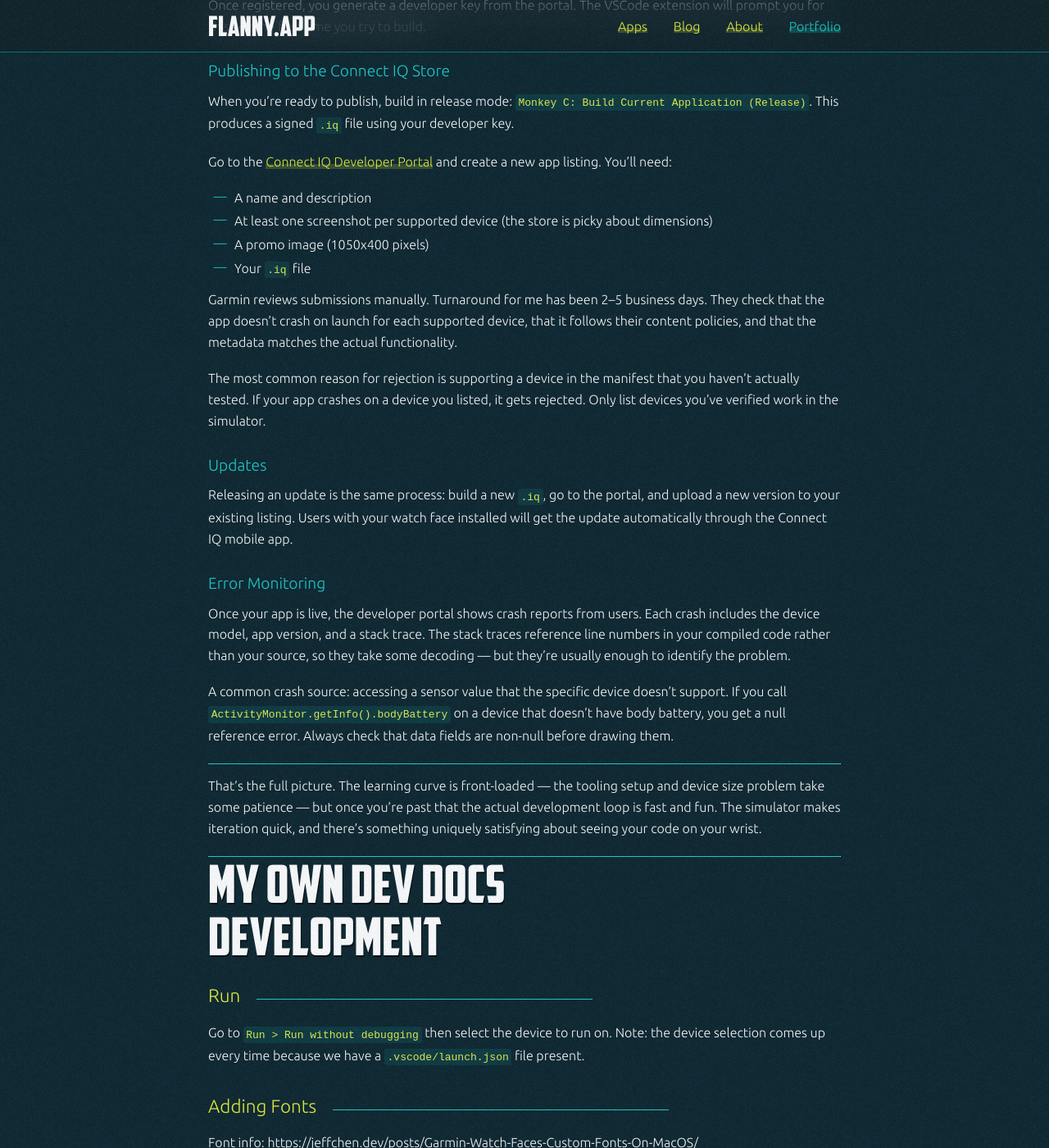
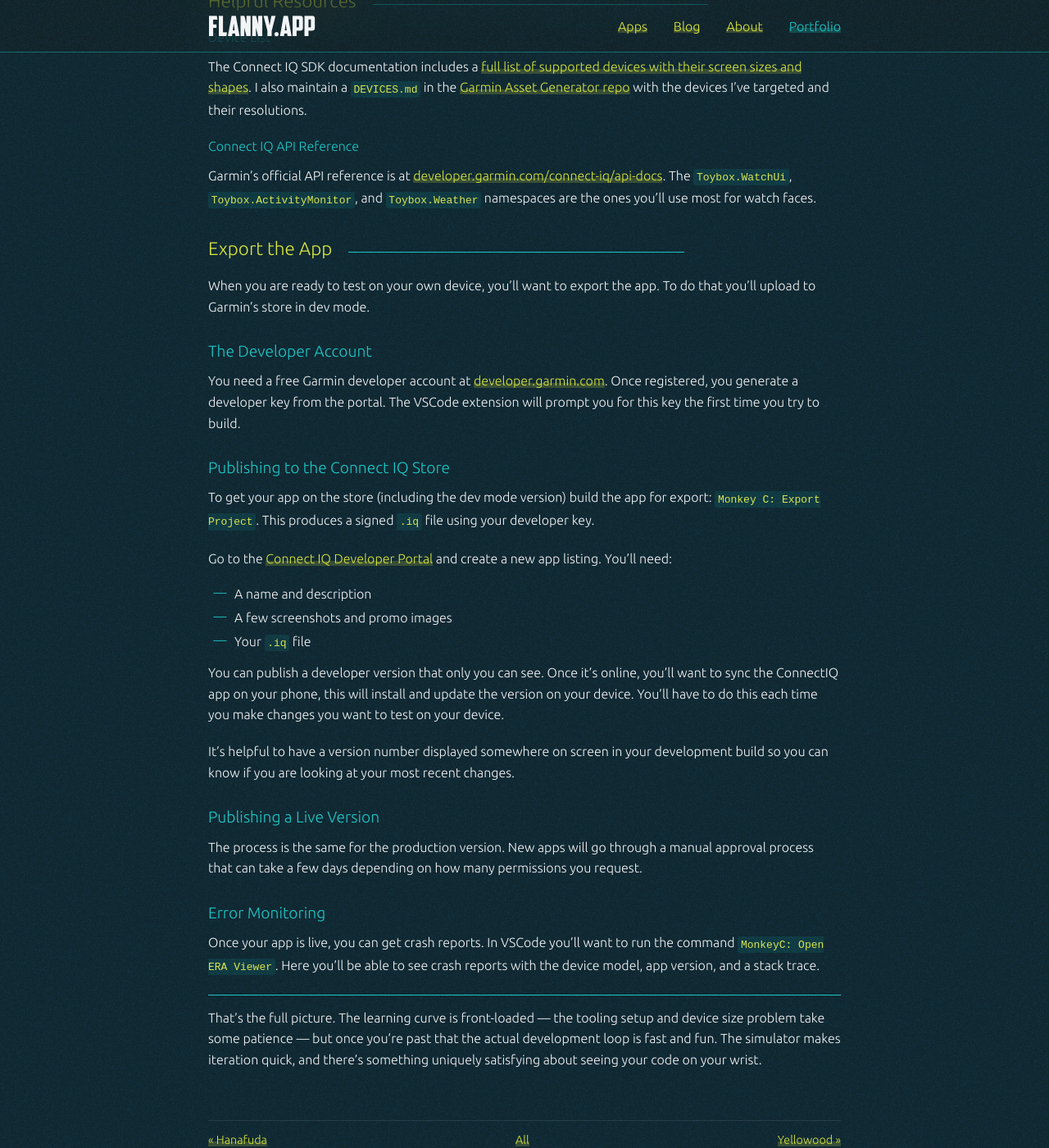
Before and after one commit to pjflanagan/pjflanagan.github.io, a Jekyll site: the page built from _posts/2026-03-11-how-to-make-a-garmin-watch-face.md, in a window 1280 px wide and 1400 px high, scrolled down 5190 px. Shown: the whole window at 82% size. Built offline with Jekyll 4.4.1, drawn with Linux system fonts in a browser that asks for light colours; some of the changed text lies outside the part shown.

````diff
--- a/_posts/2026-03-11-how-to-make-a-garmin-watch-face.md
+++ b/_posts/2026-03-11-how-to-make-a-garmin-watch-face.md
@@ -3,7 +3,7 @@ slug: how-to-make-a-garmin-watch-face
 layout: post
 date: 2026-03-11
 title: How to Make a Garmin Watch Face
-description: A practical guide to building and publishing a custom Garmin watch face with Connect IQ and Monkey C
+description: A quickstart guide to building a Garmin watch face
 categories: garmin tutorial
 image: /assets/posts/2025/cyberpunk/promo-image.png
 github:
@@ -95,9 +95,13 @@ The coordinate system has (0, 0) at the top-left corner. Round watch screens are
 
 One key difference from the Canvas API: **you cannot draw incrementally**. Every call to `onUpdate` should redraw the entire screen from scratch. Don't assume anything from the previous frame is still there.
 
-## Device Sizes
+## Devices
 
-This is Garmin's biggest quirk. There are over a dozen supported screen resolutions, ranging from 240x240 on older Forerunner models to 454x454 on newer AMOLED devices like the Epix. Some screens are round, some are square.
+This is Garmin's biggest quirk. There are over a dozen supported screen resolutions and api versions.
+
+### Device Sizes
+
+Device sizes range from 240x240 on older Forerunner models to 454x454 on newer AMOLED devices like the Epix. Some screens are round, some are square.
 
 The way to handle this is with the **`monkey.jungle` build file**. You can create a separate resource folder for each device (or group of devices with the same resolution), and the build system will use the right one automatically.
 
@@ -123,19 +127,36 @@ var cx = width / 2;
 var cy = height / 2;
 ```
 
+### Device API
+
+Different devices have access to different APIs.
+
+Device support is a matter of how far back you are willing to go. In the `manifest.xml` file you can set an API min version that you support. In the `manifest.xml` file the editor will warn you if you are trying to set a device that doesn't support that feature.
+
+In the code however you are on your own. You will have to add manual checks for availability of methods before calling them. That might look like this:
+
+```
+if (Weather has :getCurrentConditions == false) {
+  resetWeather();
+  return;
+}
+```
+
+In the SDK docs, and in the editor, you can see which API version a feature became available.
+
 ## Colors
 
 On non-AMOLED Garmin devices, the display is limited to **6-bit color** — that means only 4 possible values per RGB channel (0, 85, 170, 255), for a total of 64 colors. Colors you specify that fall between those values get rounded to the nearest available color, sometimes in ugly ways.
 
 The constants in `Graphics` cover the common ones: `COLOR_RED`, `COLOR_BLUE`, `COLOR_GREEN`, `COLOR_YELLOW`, `COLOR_WHITE`, `COLOR_BLACK`, and a handful of others. For custom colors, use hex values — but stay within the 6-bit palette or the result will look wrong on device.
 
-To help with color selection, I built a [6-Bit Color Wheel](/blog/2025/6-bit-color-wheel/) tool that shows all 64 available colors arranged in a 3D cube so you can see how they relate to each other spatially.
+To help with color selection, I built a [6-Bit Color Pallet](https://www.flanny.app/6-bit-color-wheel/) tool that shows all 64 available colors arranged in a 3D cube so you can see how they relate to each other spatially.
 
 AMOLED devices (like the Epix series) have full-color displays, so this limitation doesn't apply to them. If you're targeting only AMOLED devices you can use any color you like.
 
 ## Fonts
 
-Fonts are the other major constraint. You cannot use arbitrary system fonts or load a `.ttf` at runtime. Every font you use must be declared as a **bitmap font** in your resources — the font is rasterized at build time at a specific size, and that's the size you get.
+Fonts are the other major constraint. You cannot use arbitrary system fonts or load a `.ttf` at runtime. Every font you use must be declared as a **bitmap font** in your resources — the font is rasterized at build time at a specific size, and that's the size you get. [Use a tool like this one](https://garmin.watchfacebuilder.com/bitmap-font-online-generator/) to build a font bitmap.
 
 Declare fonts in `fonts.xml`:
 
@@ -157,9 +178,11 @@ dc.drawText(cx, cy, font, "12:00", Graphics.TEXT_JUSTIFY_CENTER);
 
 Because fonts are bitmapped at a fixed size, there's no way to scale them at runtime. If you need the same font at two different sizes, declare it twice in `fonts.xml` at the two sizes you need.
 
+[Another helpful article on Garmin fonts](https://jeffchen.dev/posts/Garmin-Watch-Faces-Custom-Fonts-On-MacOS/)
+
 ## Running the App
 
-The VSCode extension comes with a **simulator** that runs your watch face without needing a physical device. From the command palette, run `Monkey C: Run Current Application`. It will ask you to select a target device (pick one that matches your manifest) and launch the simulator window.
+The VSCode extension comes with a **simulator** that runs your watch face without needing a physical device. Go to `Run > Run without debugging` then select the device to run on. It will ask you to select a target device (pick one that matches your manifest) and launch the simulator window. It will only ask the first time you run in a session, ff you add a `.vscode/launch.json` file if will ask every time.
 
 The simulator is good but not perfect. Some sensors (like weather) return mock data, and the rendering can differ slightly from hardware. Before publishing, it's worth installing the `.prg` file directly on a real watch to catch any issues.
 
@@ -169,106 +192,41 @@ To sideload to a physical device: build in debug mode, connect the watch via USB
 
 #### Device List
 
-The Connect IQ SDK documentation includes a full list of supported devices with their screen sizes and shapes. I also maintain a `DEVICES.md` in the [Garmin Asset Generator repo](https://github.com/pjflanagan/garmin-asset-generator) with the devices I've targeted and their resolutions.
-
-#### Chinese Character Rendering
-
-If you want to display Chinese (or any non-Latin script that Garmin doesn't bundle on Western devices), the [garmin-tilemapper](https://github.com/sunpazed/garmin-tilemapper) library provides a sprite sheet approach. Characters are stored as a bitmap atlas and rendered by looking up coordinates. It's how I display the time in Chinese in the [Chinese Watch Face](/blog/2025/garmin-chinese-watchface/).
+The Connect IQ SDK documentation includes a [full list of supported devices with their screen sizes and shapes](https://developer.garmin.com/connect-iq/compatible-devices/). I also maintain a `DEVICES.md` in the [Garmin Asset Generator repo](https://github.com/pjflanagan/garmin-asset-generator) with the devices I've targeted and their resolutions.
 
 #### Connect IQ API Reference
 
 Garmin's official API reference is at [developer.garmin.com/connect-iq/api-docs](https://developer.garmin.com/connect-iq/api-docs/). The `Toybox.WatchUi`, `Toybox.ActivityMonitor`, and `Toybox.Weather` namespaces are the ones you'll use most for watch faces.
 
-## Going Live
+## Export the App
+
+When you are ready to test on your own device, you'll want to export the app. To do that you'll upload to Garmin's store in dev mode.
 
 ### The Developer Account
 
-To publish (and to run on a real device), you need a free Garmin developer account at [developer.garmin.com](https://developer.garmin.com). Once registered, you generate a developer key from the portal. The VSCode extension will prompt you for this key the first time you try to build.
+You need a free Garmin developer account at [developer.garmin.com](https://developer.garmin.com). Once registered, you generate a developer key from the portal. The VSCode extension will prompt you for this key the first time you try to build.
 
 ### Publishing to the Connect IQ Store
 
-When you're ready to publish, build in release mode: `Monkey C: Build Current Application (Release)`. This produces a signed `.iq` file using your developer key.
+To get your app on the store (including the dev mode version) build the app for export: `Monkey C: Export Project`. This produces a signed `.iq` file using your developer key.
 
 Go to the [Connect IQ Developer Portal](https://apps.garmin.com/developer) and create a new app listing. You'll need:
 - A name and description
-- At least one screenshot per supported device (the store is picky about dimensions)
-- A promo image (1050x400 pixels)
+- A few screenshots and promo images
 - Your `.iq` file
 
-Garmin reviews submissions manually. Turnaround for me has been 2–5 business days. They check that the app doesn't crash on launch for each supported device, that it follows their content policies, and that the metadata matches the actual functionality.
+You can publish a developer version that only you can see. Once it's online, you'll want to sync the ConnectIQ app on your phone, this will install and update the version on your device. You'll have to do this each time you make changes you want to test on your device.
 
-The most common reason for rejection is supporting a device in the manifest that you haven't actually tested. If your app crashes on a device you listed, it gets rejected. Only list devices you've verified work in the simulator.
+It's helpful to have a version number displayed somewhere on screen in your development build so you can know if you are looking at your most recent changes.
 
-### Updates
+### Publishing a Live Version
 
-Releasing an update is the same process: build a new `.iq`, go to the portal, and upload a new version to your existing listing. Users with your watch face installed will get the update automatically through the Connect IQ mobile app.
+The process is the same for the production version. New apps will go through a manual approval process that can take a few days depending on how many permissions you request.
 
 ### Error Monitoring
 
-Once your app is live, the developer portal shows crash reports from users. Each crash includes the device model, app version, and a stack trace. The stack traces reference line numbers in your compiled code rather than your source, so they take some decoding — but they're usually enough to identify the problem.
-
-A common crash source: accessing a sensor value that the specific device doesn't support. If you call `ActivityMonitor.getInfo().bodyBattery` on a device that doesn't have body battery, you get a null reference error. Always check that data fields are non-null before drawing them.
+Once your app is live, you can get crash reports. In VSCode you'll want to run the command `MonkeyC: Open ERA Viewer`. Here you'll be able to see crash reports with the device model, app version, and a stack trace.
 
 ---
 
 That's the full picture. The learning curve is front-loaded — the tooling setup and device size problem take some patience — but once you're past that the actual development loop is fast and fun. The simulator makes iteration quick, and there's something uniquely satisfying about seeing your code on your wrist.
-
-
-
-
-
-----
-
-# My Own Dev Docs
-
-
-# Development
-
-## Run
-
-Go to `Run > Run without debugging` then select the device to run on.
-Note: the device selection comes up every time because we have a `.vscode/launch.json` file present.
-
-## Adding Fonts
-
-Font info: https://jeffchen.dev/posts/Garmin-Watch-Faces-Custom-Fonts-On-MacOS/
-
-Use this tool
-- https://garmin.watchfacebuilder.com/bitmap-font-online-generator/
-
-<!-- 1. Find a font
-2. Go on https://snowb.org
-3. Set the text color to white, set the font size, and characters needed (copy from the filter in `fonts.xml`)
-4. Click "Export"
-5. Name the file using this pattern: `fontName-fontWeight-size`
-6. Copy over the `png` and corresponding `fnt` file -->
-
-## Export
-
-Exporting the project for dev and prod release follow similar steps
-
-1. Update the version and environment in `source/CyberpunkComplications.mc`
-  - Set the `ENVIRONMENT` to be either `dev` or anything else for prod (but you should use `prod`)
-  - Increment the `VERSION` number using this pattern: `<prodRelease>.<devRelease>`, this should preferably align with Garmin's internal version tracking numbers
-2. Copy and paste the correct App UUID from `ENVIRONMENTS.md` into `manifest.xml`
-  - prod: ensure that all the correct devices are enabled (check `DEVICES.md`)
-3. Run `Monkey C: Export Project`
-4. Upload to the [Developer Dashboard](https://apps.garmin.com/developer/dashboard) and paste the version number
-
-## Error Reporting
-
-Run `Monkey C: Open ERA Viewer` to see error logs.
-
-## Resources
-
-- [Custom font Making](https://snowb.org/)
-- [Custom Font Adding](https://jeffchen.dev/posts/Garmin-Watch-Faces-Custom-Fonts-On-MacOS/)
-- [Weather Icons](https://lucide.dev/icons/)
-- [Moon Icons](https://erikflowers.github.io/weather-icons/)
-- [6-Bit Color Pallet](https://www.flanny.app/6-bit-color-wheel/)
-- [SDK Guide](https://developer.garmin.com/connect-iq/api-docs/index.html)
-- [Garmin Screen Sizes](https://developer.garmin.com/connect-iq/compatible-devices/)
-
-## Free Version
-
-- This repo is being used to expand on the free version of the app found in this branch: `garmin_cyberpunk_watch_face-FREE-FINAL`
````
Also changed, not shown: __docs/todo/review.md (added, +4 -0 lines), __docs/todo/sizing.md (deleted, +0 -3 lines), _drafts/2026-02-12-ohword-friends.md (added, +20 -0 lines), _posts/2019-03-08-metrocard-phone-charger.md (+12 -9 lines), _posts/2023-03-02-ohword.md (+4 -0 lines), _posts/2026-01-22-hanafuda.md (+4 -2 lines).
